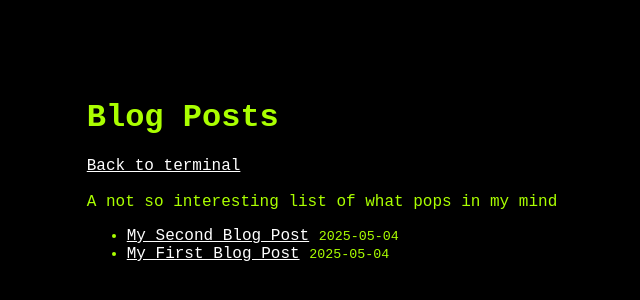
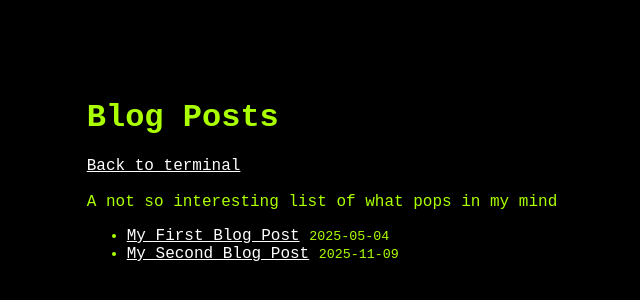
Before and after one commit to matteoyon/matteoyon.github.io, a plain HTML site: page blog.html in a window 1280 px wide. Shown: the part 222-522 px from the top of the page, without its empty margins (318-958 px from the left). Drawn offline with nearby package versions, Linux system fonts and the light colour scheme.

Commit message:
added json file for blogposts

```diff
--- a/blog.html
+++ b/blog.html
@@ -17,22 +17,12 @@
     <div id="post-content"></div>
 
     <script type="module">
-        const blogPosts = [
-            {
-                title: 'My Second Blog Post',
-                date: '2025-05-04',
-                url: 'resources/blog/20250504-2045.md'
-            },
-            {
-                title: 'My First Blog Post',
-                date: '2025-05-04',
-                url: 'resources/blog/20250504-2045.md'
-            }
-            // Add more blog posts here
-        ];
         const list = document.getElementById('blog-list');
         const postContent = document.getElementById('post-content');
 
+        fetch('resources/blog/blog-index.json')
+            .then(res => res.json())
+            .then(blogPosts => {
                 blogPosts.forEach(post => {
                     const li = document.createElement('li');
                     li.innerHTML = `<a href="#">${post.title}</a> <small>${post.date}</small>`;
@@ -40,12 +30,13 @@
                         e.preventDefault();
                         const res = await fetch(post.url);
                         const md = await res.text();
-                postContent.innerHTML = marked.parse(md);
+                        postContent.innerHTML = `<a href="blog.html">Back to blog list</a>` + marked.parse(md);
                         postContent.style.display = 'block';
                         list.style.display = 'none';
                     });
                     list.appendChild(li);
                 });
+            });
     </script>
 </body>
 
--- /dev/null
+++ b/resources/blog/blog-index.json
@@ -0,0 +1,12 @@
+[
+    {
+      "title": "My First Blog Post",
+      "date": "2025-05-04",
+      "url": "resources/blog/20250504-2045.md"
+    },
+    {
+      "title": "My Second Blog Post",
+      "date": "2025-11-09",
+      "url": "resources/blog/20251109-2147.md"
+    }
+]
```
Also changed, not shown: 2 other files. Lines whose indentation alone changed are shown as unchanged.
